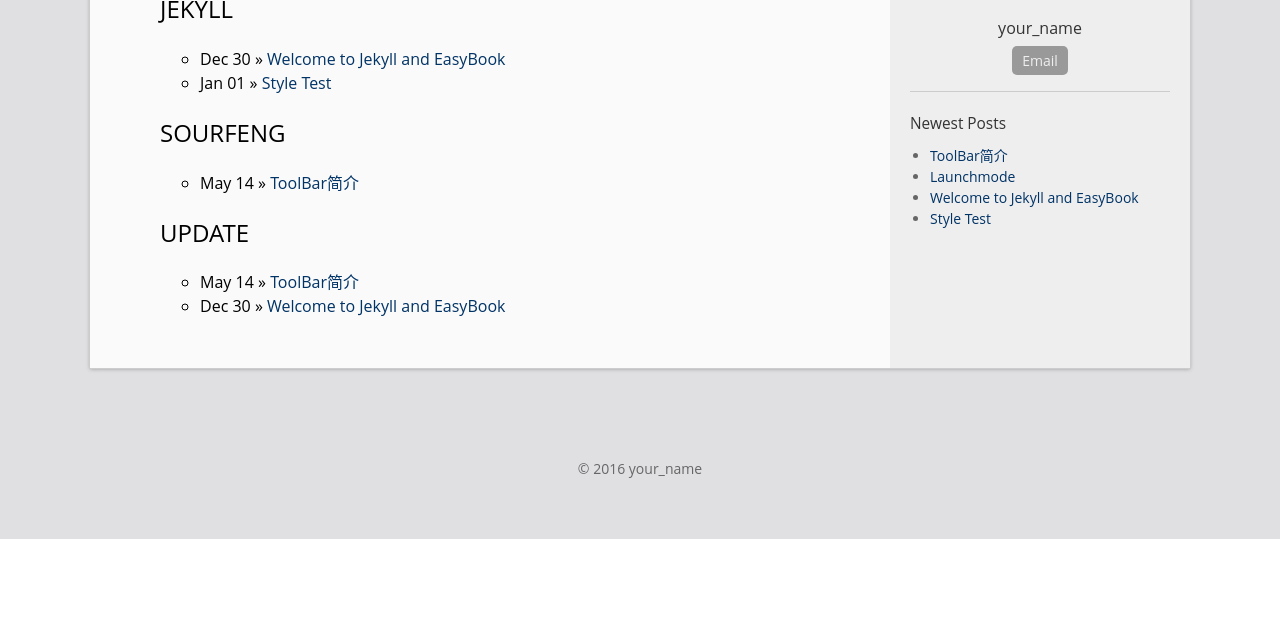
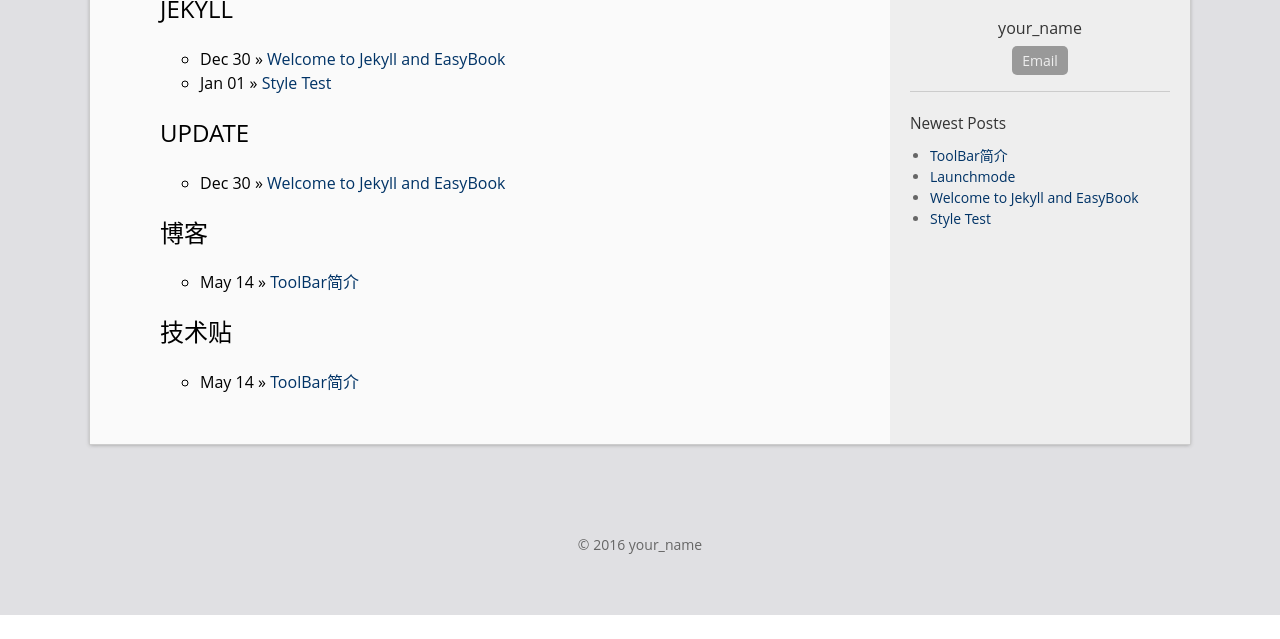
Before and after one commit to lipengfeng/lipengfeng.github.io, a Jekyll site: the page built from category.html, in a window 1280 px wide, cut to the strip 261-900 px from the top of the page. Built offline with Jekyll 4.4.1, drawn with Linux system fonts in a browser that asks for light colours.

Commit message:
修改ToolBar

````diff
--- a/_posts/2016-05-14-ToolBar.md
+++ b/_posts/2016-05-14-ToolBar.md
@@ -1,8 +1,11 @@
 ---
 layout: post
 title:  "ToolBar简介"
+categories:
+ - 博客
+ - 技术贴
 date:   2016-05-14 09:00:13
-categories: sourfeng update
+nocomments: false
 ---
 
 
@@ -29,7 +32,7 @@ ToolBar是android5.0推出的新的导航控件，用于取代以前的actioBar,
 继承了**Theme.Appcompat.Light.NoActionBar**主题，这里提一下，这个Theme.Appcompat是支持包内的主题，对应着5.0版本的Theme.Material主题。然后在Manifest文件中引用这个主题。
 ##在布局文件中创建这个控件
 > activity_main.xml文件中，代码如下：
-
+```ruby
      <FrameLayout xmlns:android="http://schemas.android.com/apk/res/android"
               android:layout_width="match_parent"
               android:layout_height="match_parent"
@@ -49,5 +52,5 @@ ToolBar是android5.0推出的新的导航控件，用于取代以前的actioBar,
                 android:textSize="20sp"/>
         </android.support.v7.widget.Toolbar>
     </FrameLayout>
-
+```
 在上面，创建了android.support.v7.widgt.ToolBar,同时我们在内部放了一个TextView,这是与ActionBar最大的不同，因为ToolBar实际上是一个ViewGroup，支持在其内放子View。ok，我们运行程序，得到如下结果：
````
